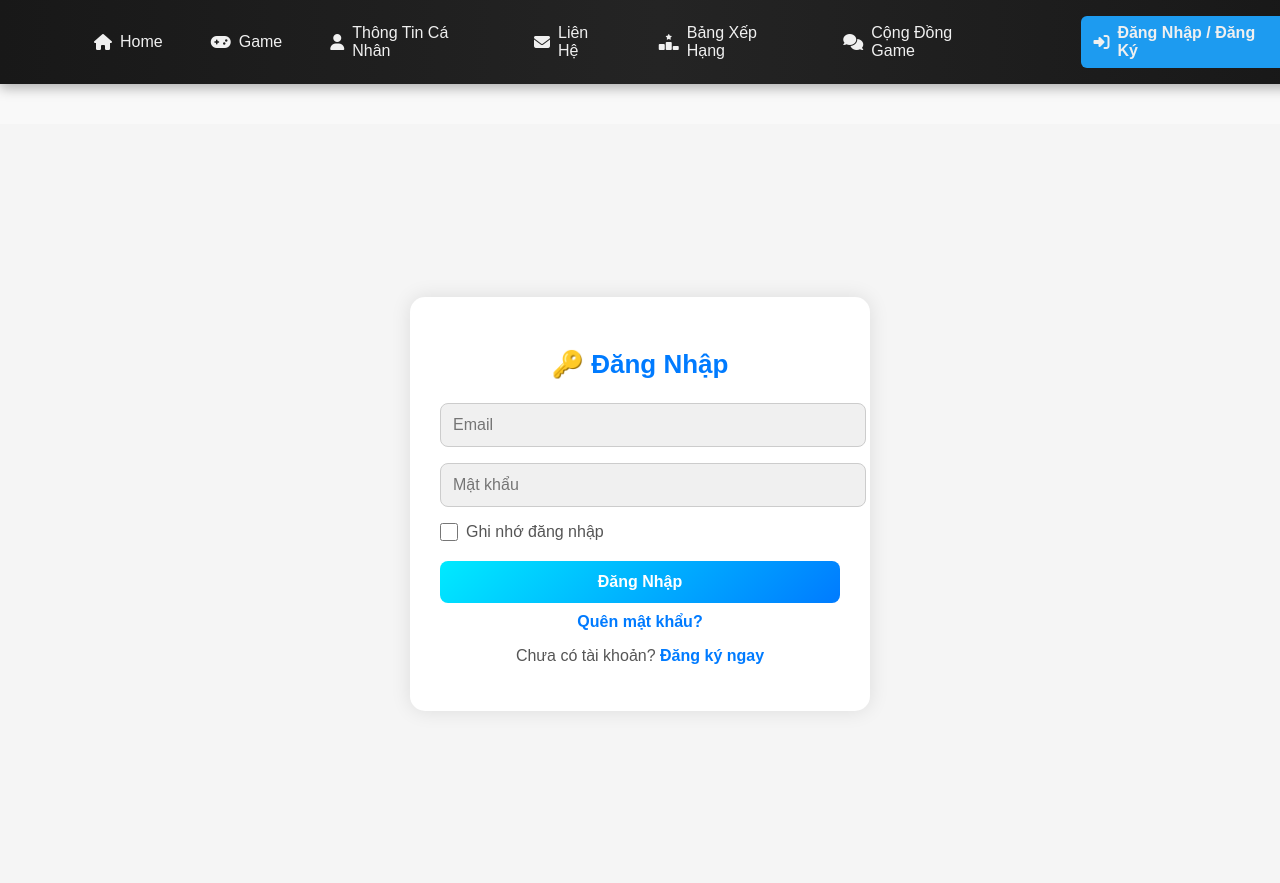
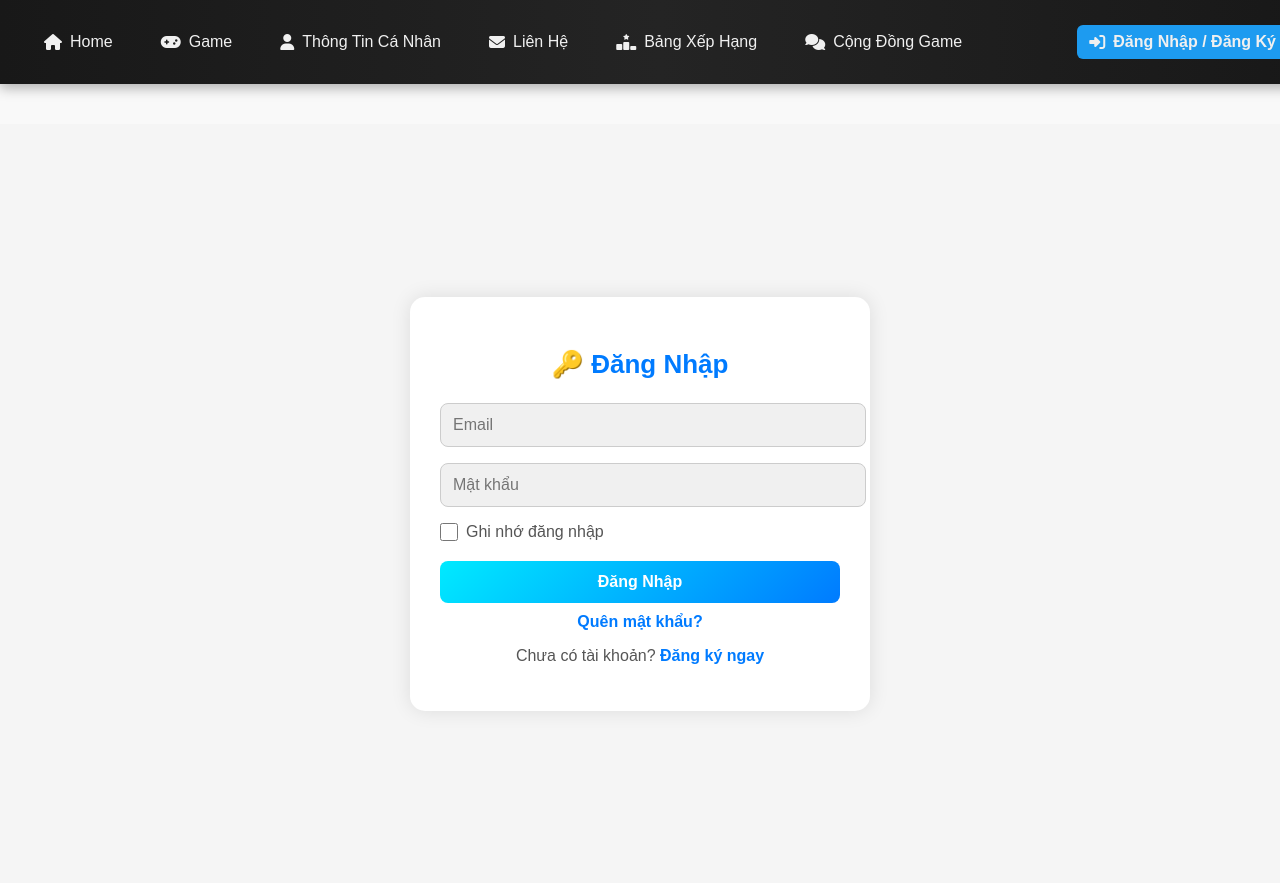
Before and after one commit to DuyLuan2107/TowerDefense, a PHP site: page /auth.php in a window 1280 px wide. Shown: the top 883 px of the page. Run offline with PHP 8.4, Linux system fonts and the light colour scheme.

Commit message:
update(navbar): sửa lỗi css

```diff
--- a/assets/css/navbar.css
+++ b/assets/css/navbar.css
@@ -22,7 +22,7 @@
 .nav-left {
   display: flex;
   align-items: center;
-  padding: 50px;
+  padding: 0;
 }
 
 .nav-right a {
```
